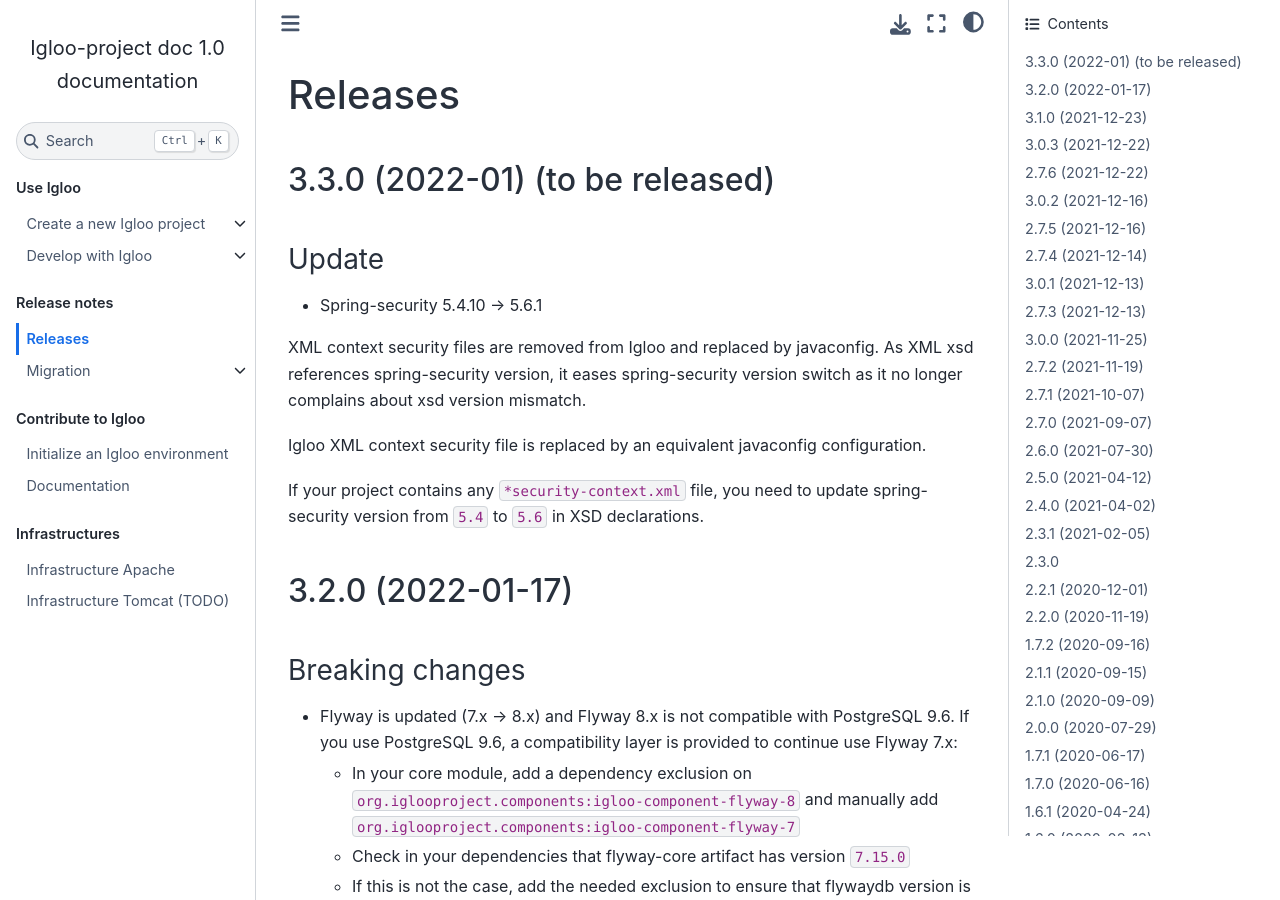
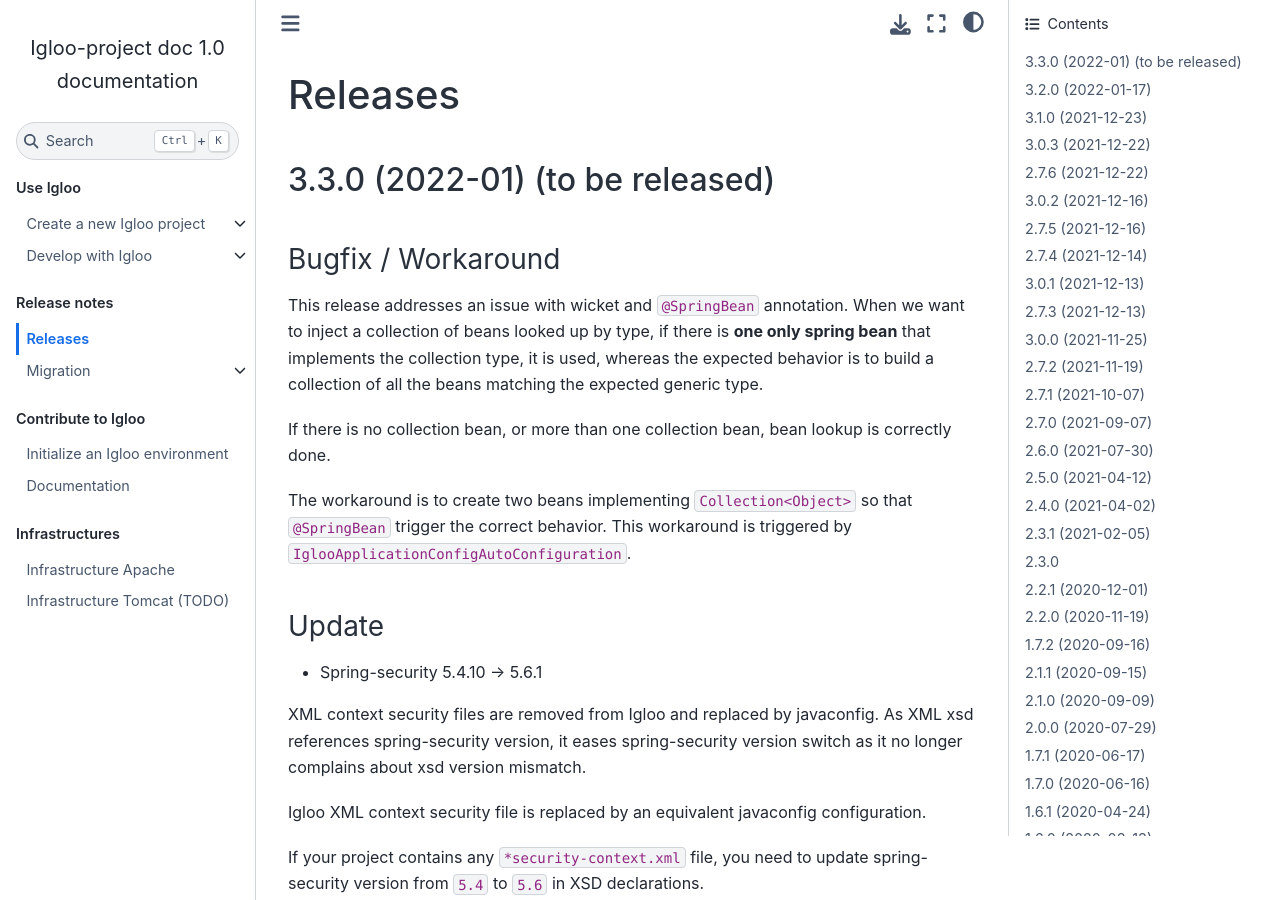
Before and after one commit to igloo-project/igloo-doc, a Sphinx documentation site: the page built from source/release-notes/releases.rst, in a window 1280 px wide and 900 px high. Built offline with Sphinx 7.4.7 and the Sphinx Book theme 1.1.4, drawn with Linux system fonts in a browser that asks for light colours.

Commit message:
3.3.0 release prepare

```diff
--- a/source/release-notes/releases.rst
+++ b/source/release-notes/releases.rst
@@ -6,6 +6,23 @@
 
 3.3.0 (2022-01) (to be released)
 ################################
+
+Bugfix / Workaround
+*******************
+
+This release addresses an issue with wicket and ``@SpringBean`` annotation.
+When we want to inject a collection of beans looked up by type, if there
+is **one only spring bean** that implements the collection type, it is
+used, whereas the expected behavior is to build a collection of all the
+beans matching the expected generic type.
+
+If there is no collection bean, or more than one collection bean, bean
+lookup is correctly done.
+
+The workaround is to create two beans implementing ``Collection<Object>``
+so that ``@SpringBean`` trigger the correct behavior. This workaround
+is triggered by ``IglooApplicationConfigAutoConfiguration``.
+
 
 Update
 ******
```
